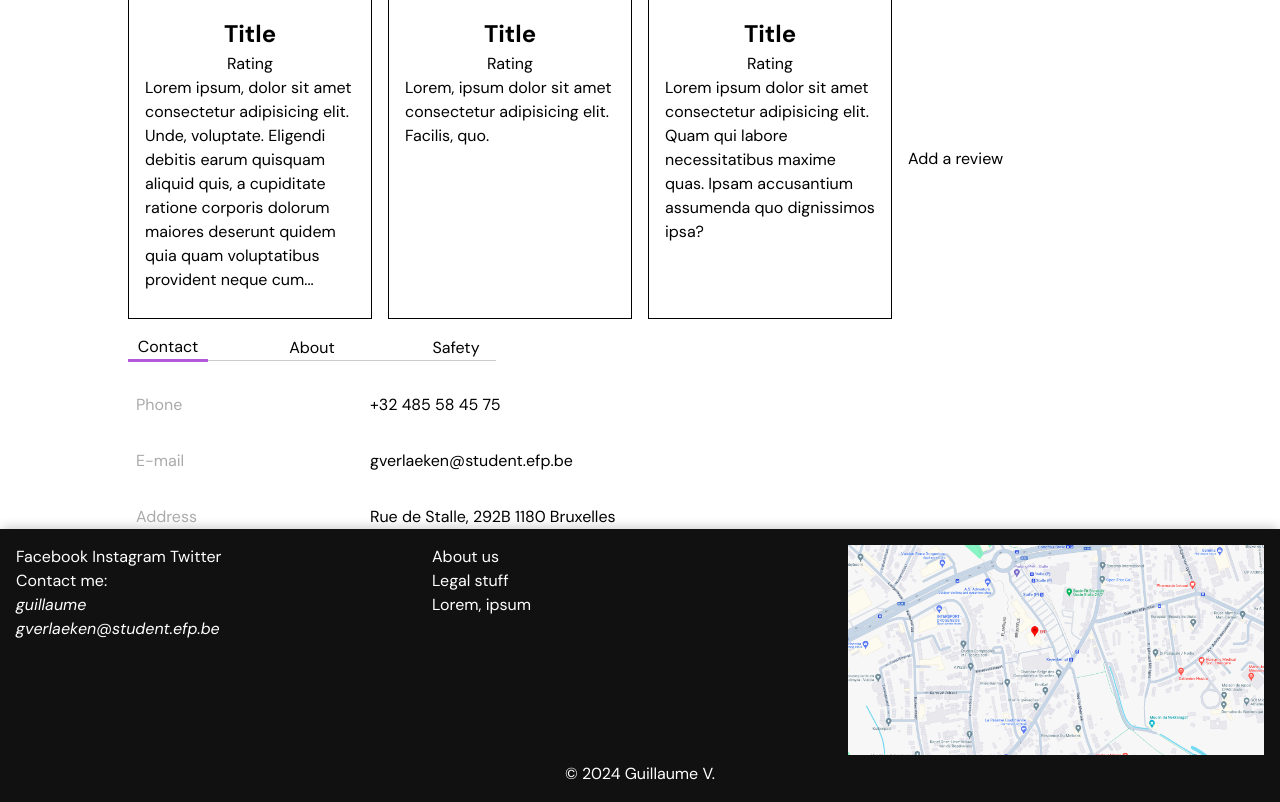
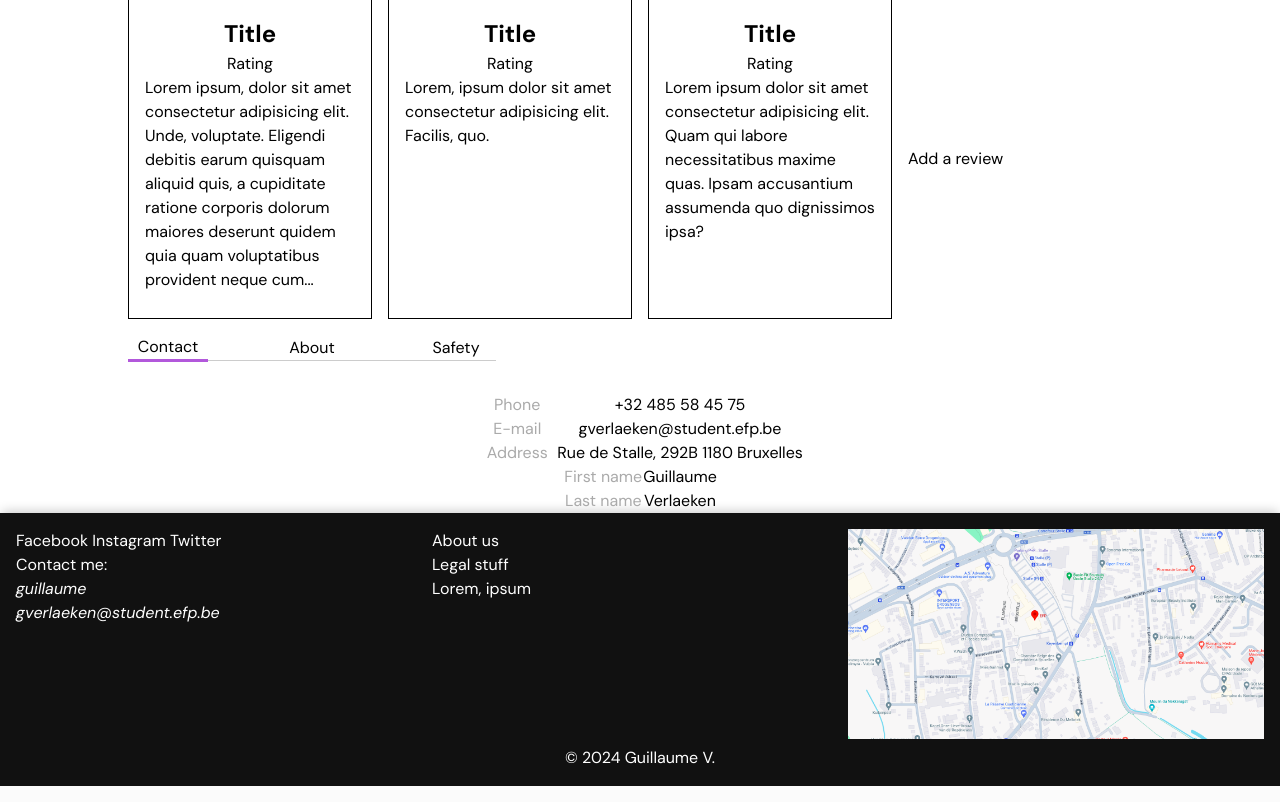
Before and after one commit to spobb/records4sale, a PHP site: page /index.php?page=profile in a window 1280 px wide. Shown: the part 393-1195 px from the top of the page. Run offline with PHP 8.4, Linux system fonts and the light colour scheme; some libraries are stand-ins or nearby versions.

```diff
--- a/pages/profile.php
+++ b/pages/profile.php
@@ -41,7 +41,7 @@
         </label>
 
     </nav>
-    <div class="profile-contact wrapper">
+    <div class="profile-tab wrapper">
         <div class="address column-wrapper">
             <span>Phone</span>
             <span>E-mail</span>
@@ -53,4 +53,14 @@
             <span>Rue de Stalle, 292B 1180 Bruxelles</span>
         </div>
     </div>
+    <div class="profile-tab wrapper">
+        <div class="address column-wrapper">
+            <span>First name</span>
+            <span>Last name</span>
+        </div>
+        <div class="column-wrapper">
+            <span>Guillaume</span>
+            <span>Verlaeken</span>
+        </div>
+    </div>
 </main>
```
